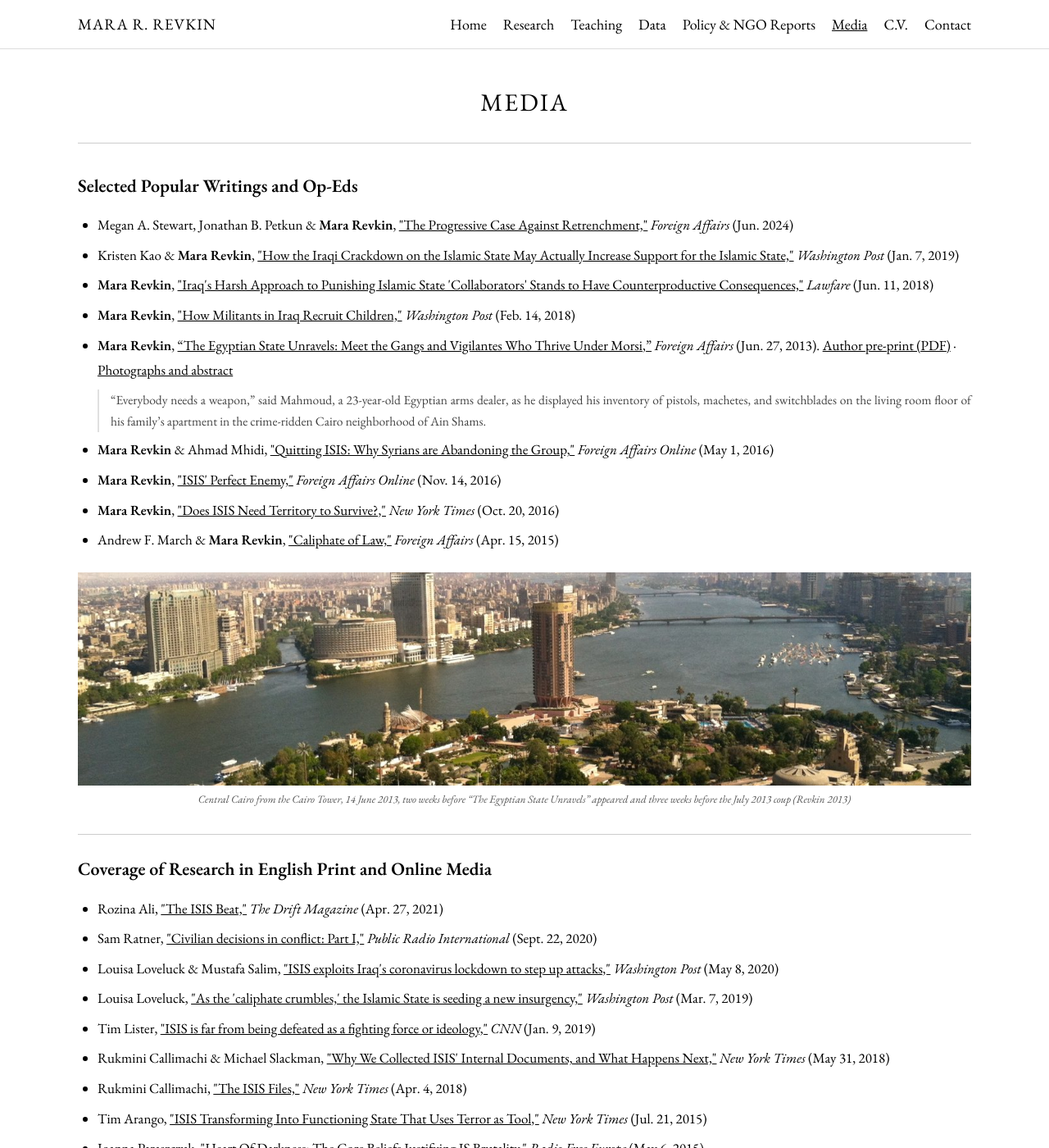
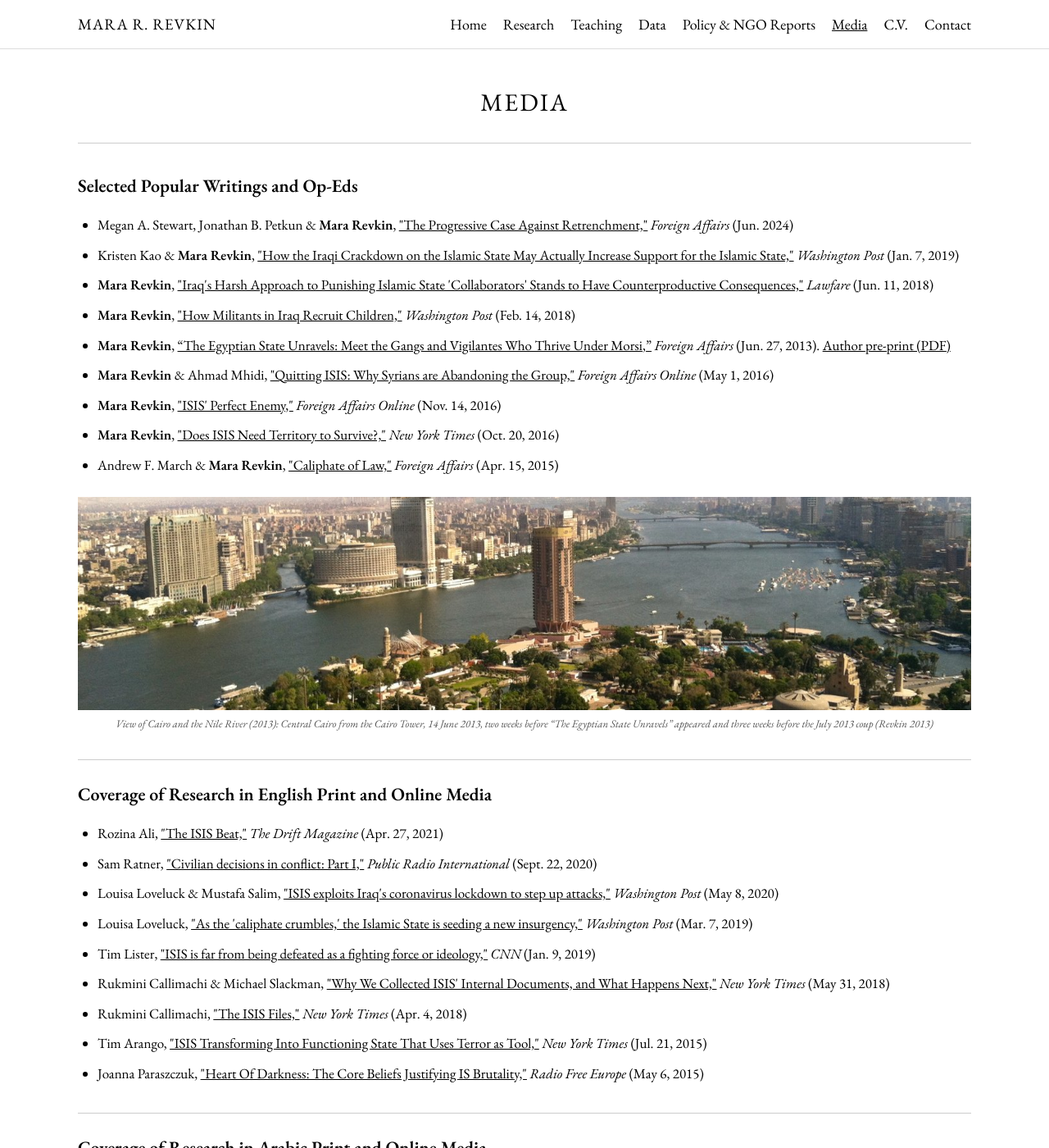
Before and after one commit to mrevkin/mrevkin.github.io, a Jekyll site: the page media.html, which Jekyll copies as it is, in a window 1280 px wide and 1400 px high. Shown: the whole window at 82% size. Built offline with Jekyll 4.4.1, drawn with Linux system fonts in a browser that asks for light colours.

Commit message:
Remove article-page link and abstract; revise Cairo caption

```diff
--- a/media.html
+++ b/media.html
@@ -60,8 +60,7 @@
         <li>Kristen Kao &amp; <strong>Mara Revkin</strong>, <a href="https://www.washingtonpost.com/news/monkey-cage/wp/2019/01/07/is-iraqs-post-islamic-state-justice-strategy-misguided/" target="_blank">"How the Iraqi Crackdown on the Islamic State May Actually Increase Support for the Islamic State,"</a> <em>Washington Post</em> (Jan. 7, 2019)</li>
         <li><strong>Mara Revkin</strong>, <a href="https://www.lawfaremedia.org/article/iraqs-harsh-approach-punishing-islamic-state-collaborators-stands-have-counterproductive" target="_blank">"Iraq's Harsh Approach to Punishing Islamic State 'Collaborators' Stands to Have Counterproductive Consequences,"</a> <em>Lawfare</em> (Jun. 11, 2018)</li>
         <li><strong>Mara Revkin</strong>, <a href="https://www.washingtonpost.com/news/monkey-cage/wp/2018/02/14/a-new-study-illuminates-child-recruitment-by-militants-in-iraq-and-syria/" target="_blank">"How Militants in Iraq Recruit Children,"</a> <em>Washington Post</em> (Feb. 14, 2018)</li>
-        <li><strong>Mara Revkin</strong>, <a href="https://www.foreignaffairs.com/articles/egypt/2013-06-27/egyptian-state-unravels" target="_blank">&ldquo;The Egyptian State Unravels: Meet the Gangs and Vigilantes Who Thrive Under Morsi,&rdquo;</a> <em>Foreign Affairs</em> (Jun. 27, 2013). <a href="revkin_egyptian_state_unravels_preprint.pdf" target="_blank">Author pre-print (PDF)</a> &middot; <a href="egyptian-state-unravels.html">Photographs and abstract</a>
-          <p class="oped-abstract">&ldquo;Everybody needs a weapon,&rdquo; said Mahmoud, a 23-year-old Egyptian arms dealer, as he displayed his inventory of pistols, machetes, and switchblades on the living room floor of his family&rsquo;s apartment in the crime-ridden Cairo neighborhood of Ain Shams.</p>
+        <li><strong>Mara Revkin</strong>, <a href="https://www.foreignaffairs.com/articles/egypt/2013-06-27/egyptian-state-unravels" target="_blank">&ldquo;The Egyptian State Unravels: Meet the Gangs and Vigilantes Who Thrive Under Morsi,&rdquo;</a> <em>Foreign Affairs</em> (Jun. 27, 2013). <a href="revkin_egyptian_state_unravels_preprint.pdf" target="_blank">Author pre-print (PDF)</a>
         </li>
         <li><strong>Mara Revkin</strong> &amp; Ahmad Mhidi, <a href="https://www.foreignaffairs.com/articles/syria/2016-05-01/quitting-isis" target="_blank">"Quitting ISIS: Why Syrians are Abandoning the Group,"</a> <em>Foreign Affairs Online</em> (May 1, 2016)</li>
         <li><strong>Mara Revkin</strong>, <a href="revkin_-_isis_perfect_enemy_-_foreign_affairs__2016_.pdf" target="_blank">"ISIS' Perfect Enemy,"</a> <em>Foreign Affairs Online</em> (Nov. 14, 2016)</li>
@@ -71,7 +70,7 @@
 
       <div class="photo-single">
         <img src="cairo-nile-2013.jpg" alt="The Nile and central Cairo seen from the Cairo Tower, June 2013" />
-        <p class="img-caption">Central Cairo from the Cairo Tower, 14 June 2013, two weeks before &ldquo;The Egyptian State Unravels&rdquo; appeared and three weeks before the July 2013 coup (Revkin 2013)</p>
+        <p class="img-caption">View of Cairo and the Nile River (2013): Central Cairo from the Cairo Tower, 14 June 2013, two weeks before &ldquo;The Egyptian State Unravels&rdquo; appeared and three weeks before the July 2013 coup (Revkin 2013)</p>
       </div>
     </div>
 
```
